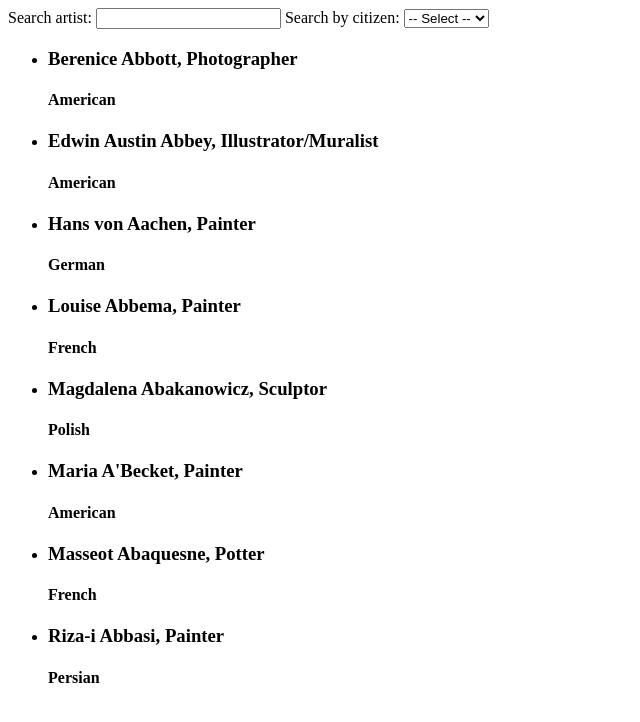
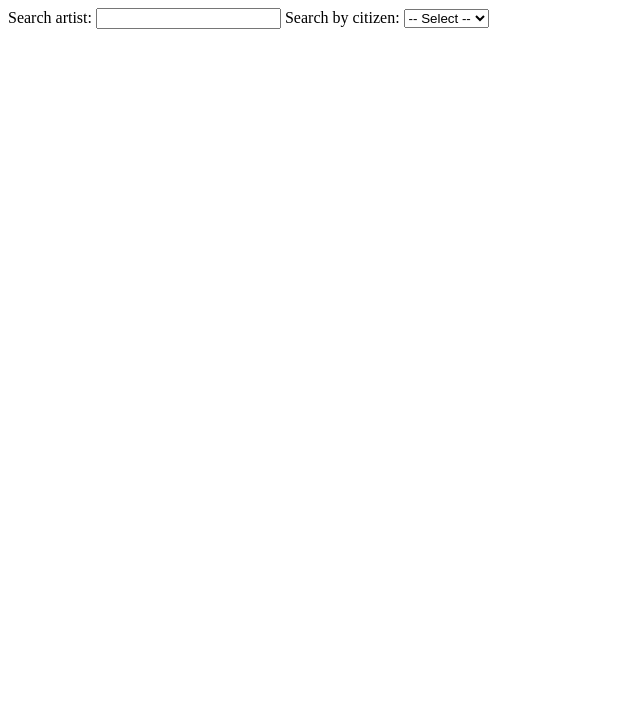
Before and after one commit to vinnieupadhyay/hands-on-angular, a website: page app/index.html in a window 1280 px wide. Shown: the whole page, without its empty margins (0-640 px from the left). Drawn offline with Linux system fonts and the light colour scheme.

Commit message:
show list on type

```diff
--- a/app/index.html
+++ b/app/index.html
@@ -15,7 +15,7 @@
     <select ng-model="selectedCitizen" ng-options="cit.citizen as cit.citizen for cit in artists | unique:'citizen'">
       <option value="">-- Select --</option>
     </select>
-    <ul>
+    <ul ng-show="searchArtist + selectedCitizen">
       <li ng-repeat = "item in artists | orderBy:'name' | filter:searchArtist | filter:selectedCitizen">
         <h3>{{item.name + ", " + item.artist}}</h3>
         <h4>{{item.citizen}}</h4>
```
